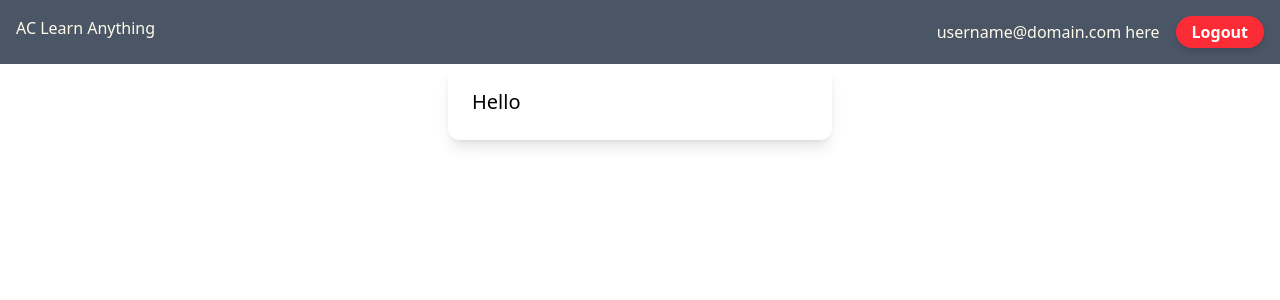
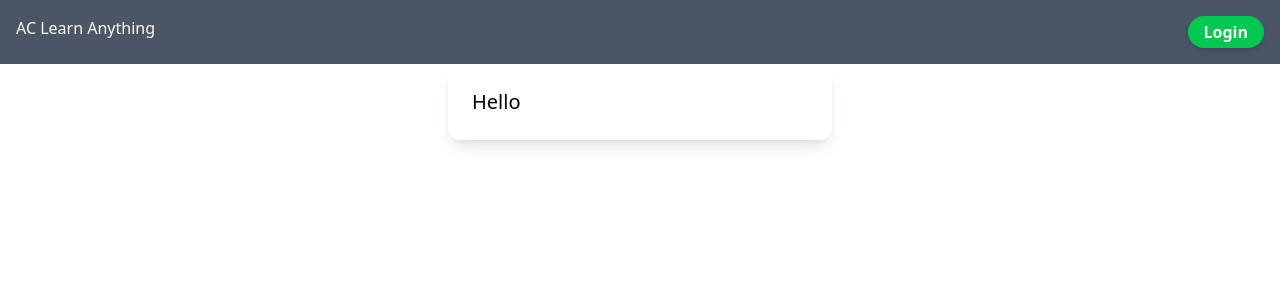
Before and after one commit to adinochang/ac-learn-anything-ui-vuejs, a Vue app: page / in a window 1280 px wide. Shown: the top 300 px of the page. Built offline with nearby package versions, Linux system fonts and the light colour scheme.

Commit message:
Login and logout UI for Header component

```diff
--- a/src/components/layout/AppHeader.vue
+++ b/src/components/layout/AppHeader.vue
@@ -1,16 +1,55 @@
 <script setup lang="ts">
+  import { useUserStore } from '@/stores/useUserStore';
+  import type { User } from '@models/User';
+
+  const userStore = useUserStore();
+
+  const login = () => {
+    const authenticatedUser: User = {
+      userId: 123,
+      userName: 'Adino',
+    };
+    userStore.setUser(authenticatedUser);
+  };
+
+  const logout = () => {
+    userStore.logout();
+  };
 </script>
 
 <template>
   <div class="p-4 bg-gray-600 text-amber-50 flex justify-between">
-        <div id="navigation" class="">
+    <div
+      id="navigation"
+      class=""
+    >
       AC Learn Anything
     </div>
-        <div id="user" class="flex justify-end items-center">
-            <div class="mr-4">username@domain.com here</div>
-            <button id="logout-button"
-                class="px-4 py-1 bg-red-500 text-white rounded-full font-bold shadow-md hover:bg-red-600 transition-colors duration-200">
+    <div
+      id="user"
+      v-if="userStore.userId"
+      class="flex justify-end items-center"
+    >
+      <div class="mr-4">{{ userStore.userName }}</div>
+      <button
+        id="logout-button"
+        @click="logout"
+        class="px-4 py-1 bg-red-500 text-white rounded-full font-bold shadow-md hover:bg-red-600 transition-colors duration-200"
+      >
         Logout
+      </button>
+    </div>
+    <div
+      id="guest"
+      v-if="!userStore.userId"
+      class="flex justify-end items-center"
+    >
+      <button
+        id="login-button"
+        @click="login"
+        class="px-4 py-1 bg-green-500 text-white rounded-full font-bold shadow-md hover:bg-green-600 transition-colors duration-200"
+      >
+        Login
       </button>
     </div>
   </div>
--- /dev/null
+++ b/src/models/User.ts
@@ -0,0 +1,4 @@
+export interface User {
+  userId: number;
+  userName: string;
+};
--- /dev/null
+++ b/src/stores/useUserStore.ts
@@ -0,0 +1,23 @@
+import { defineStore } from 'pinia';
+import type { User } from '@models/User';
+
+export const useUserStore = defineStore('user', {
+  // return an object to store state data
+  state: () => ({
+    userId: null as number | null,
+    userName: null as string | null,
+  }),
+  // functions to manipulate the state
+  actions: {
+    setUser(data: User) {
+      this.userId = data.userId;
+      this.userName = data.userName;
+    },
+    logout() {
+      this.userId = null;
+      this.userName = null;
+    },
+  },
+  // persists data across page reloads
+  persist: true,
+});
```
Lines whose indentation alone changed are shown as unchanged.
